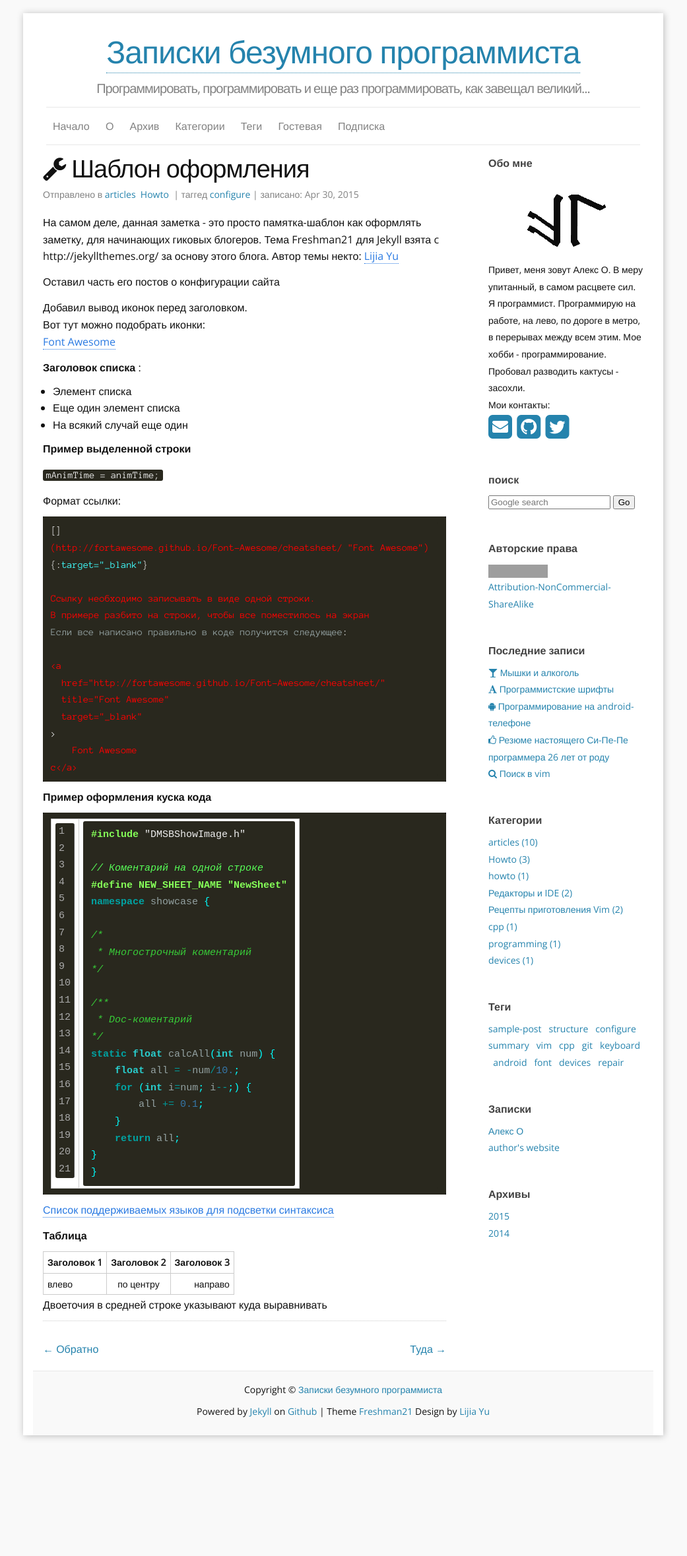
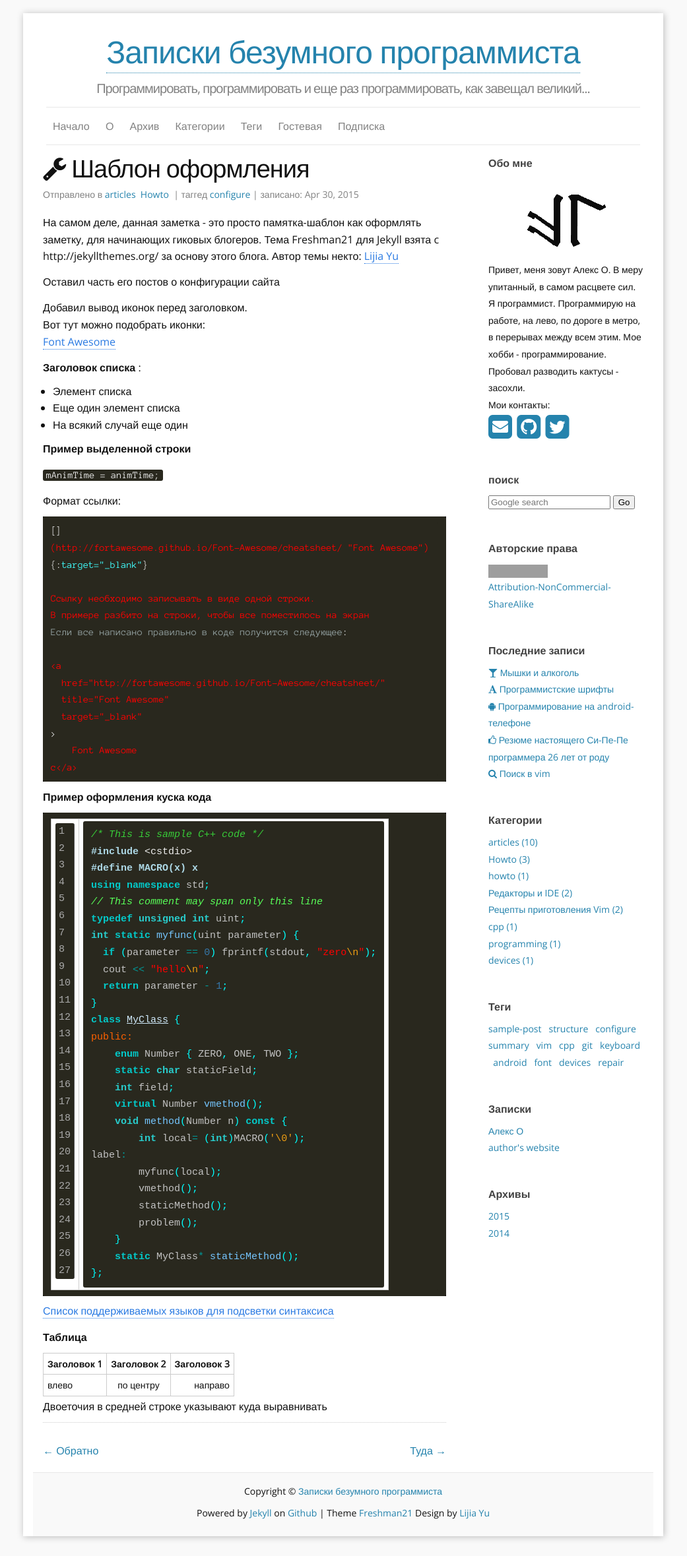
Before and after one commit to abushmelev/oalex, a Jekyll site: the page built from _posts/2015-04-30-Template.md, in a window 1280 px wide. Shown: the whole page at 66% size, without its empty margins (120-1161 px from the left). Built offline with Jekyll 4.4.1, drawn with Linux system fonts in a browser that asks for light colours; nearby versions of some CDN libraries; comment, search, counter and statistics services are not loaded; before the commit the page ends 2206 px from its top, so only the background shows below that; grey boxes are pictures that could not be loaded.

Commit message:
Подбор цвета и вставка нового примера в пример оформления

```diff
--- a/_posts/2015-04-30-Template.md
+++ b/_posts/2015-04-30-Template.md
@@ -52,27 +52,34 @@ c</a>
 
 **Пример оформления куска кода**
 {% highlight cpp linenos %}
-#include "DMSBShowImage.h"
+/* This is sample C++ code */
+#include <cstdio>
+#define MACRO(x) x
+using namespace std;
+// This comment may span only this line
+typedef unsigned int uint;
+int static myfunc(uint parameter) {
+  if (parameter == 0) fprintf(stdout, "zero\n");
+  cout << "hello\n";
+  return parameter - 1;
+}
+class MyClass {
+public:
+    enum Number { ZERO, ONE, TWO };
+    static char staticField;
+    int field;
+    virtual Number vmethod();
+    void method(Number n) const {
+        int local= (int)MACRO('\0');
+label:
+        myfunc(local);
+        vmethod();
+        staticMethod();
+        problem();
+    }
+    static MyClass* staticMethod();
+};
 
-// Коментарий на одной строке
-#define NEW_SHEET_NAME "NewSheet"
-namespace showcase {
-
-/*
- * Многострочный коментарий
-*/
-
-/**
- * Doc-коментарий
-*/
-static float calcAll(int num) {
-    float all = -num/10.;
-    for (int i=num; i--;) {
-        all += 0.1;
-    }
-    return all;
-}
-}
 {% endhighlight %}
 
 [Список поддерживаемых языков для подсветки синтаксиса](http://pygments.org/languages/){:target="_blank"}
--- a/css/syntax.css
+++ b/css/syntax.css
@@ -20,16 +20,16 @@ green     #859900  operators, other keywords
 .highlight .c { color: #58ff58 } /* Comment */
 .highlight .err { color: #ff4d4d } /* Error */
 .highlight .g { color: #ffffff } /* Generic */
-.highlight .k { color: #00a3a3 } /* Keyword */
+.highlight .k { color: #03caca } /* Keyword */
 .highlight .l { color: #ff9204 } /* Literal */
-.highlight .n { color: #93a1a1 } /* Name */
+.highlight .n { color: #c2c2c2 } /* Name */
 .highlight .o { color: #009999 } /* Operator */
 .highlight .x { color: #cb4b16 } /* Other */
 .highlight .p { color: #00ffff } /* Punctuation */
 .highlight .cm { color: #38cc38 } /* Comment.Multiline */
-.highlight .cp { color: #85ff58 } /* Comment.Preproc */
+.highlight .cp { color: #add8e6 } /* Comment.Preproc */
 .highlight .c1 { color: #58ff58 } /* Comment.Single */
-.highlight .cs { color: #85ff58 } /* Comment.Special */
+.highlight .cs { color: #7b9f6e } /* Comment.Special */
 .highlight .gd { color: #2aa198 } /* Generic.Deleted */
 .highlight .ge { color: #93a1a1; font-style: italic } /* Generic.Emph */
 .highlight .gr { color: #dc322f } /* Generic.Error */
@@ -51,17 +51,17 @@ green     #859900  operators, other keywords
 .highlight .s { color: #ff0000 } /* Literal.String */
 .highlight .na { color: #93a1a1 } /* Name.Attribute */
 .highlight .nb { color: #B58900 } /* Name.Builtin */
-.highlight .nc { color: #268bd2 } /* Name.Class */
+.highlight .nc { color: #cee8f9 } /* Name.Class */
 .highlight .no { color: #fafa00 } /* Name.Constant */
 .highlight .nd { color: #268bd2 } /* Name.Decorator */
 .highlight .ni { color: #cb4b16 } /* Name.Entity */
 .highlight .ne { color: #cb4b16 } /* Name.Exception */
-.highlight .nf { color: #268bd2 } /* Name.Function */
+.highlight .nf { color: #75c6ff } /* Name.Function */
 .highlight .nl { color: #ff6100 } /* Name.Label */
 .highlight .nn { color: #93a1a1 } /* Name.Namespace */
 .highlight .nx { color: #ffffff } /* Name.Other */
 .highlight .py { color: #93a1a1 } /* Name.Property */
-.highlight .nt { color: #268bd2 } /* Name.Tag *//* Solarized Dark
+.highlight .nt { color: #00d9ff } /* Name.Tag *//* Solarized Dark
 
 /* Make line numbers unselectable: excludes line numbers from copy-paste user ops */
 .highlight .lineno {-webkit-user-select: none;-moz-user-select: none; -o-user-select: none;}
```
Also changed, not shown: other parts of _posts/2015-04-30-Template.md (+1 -1 lines).
